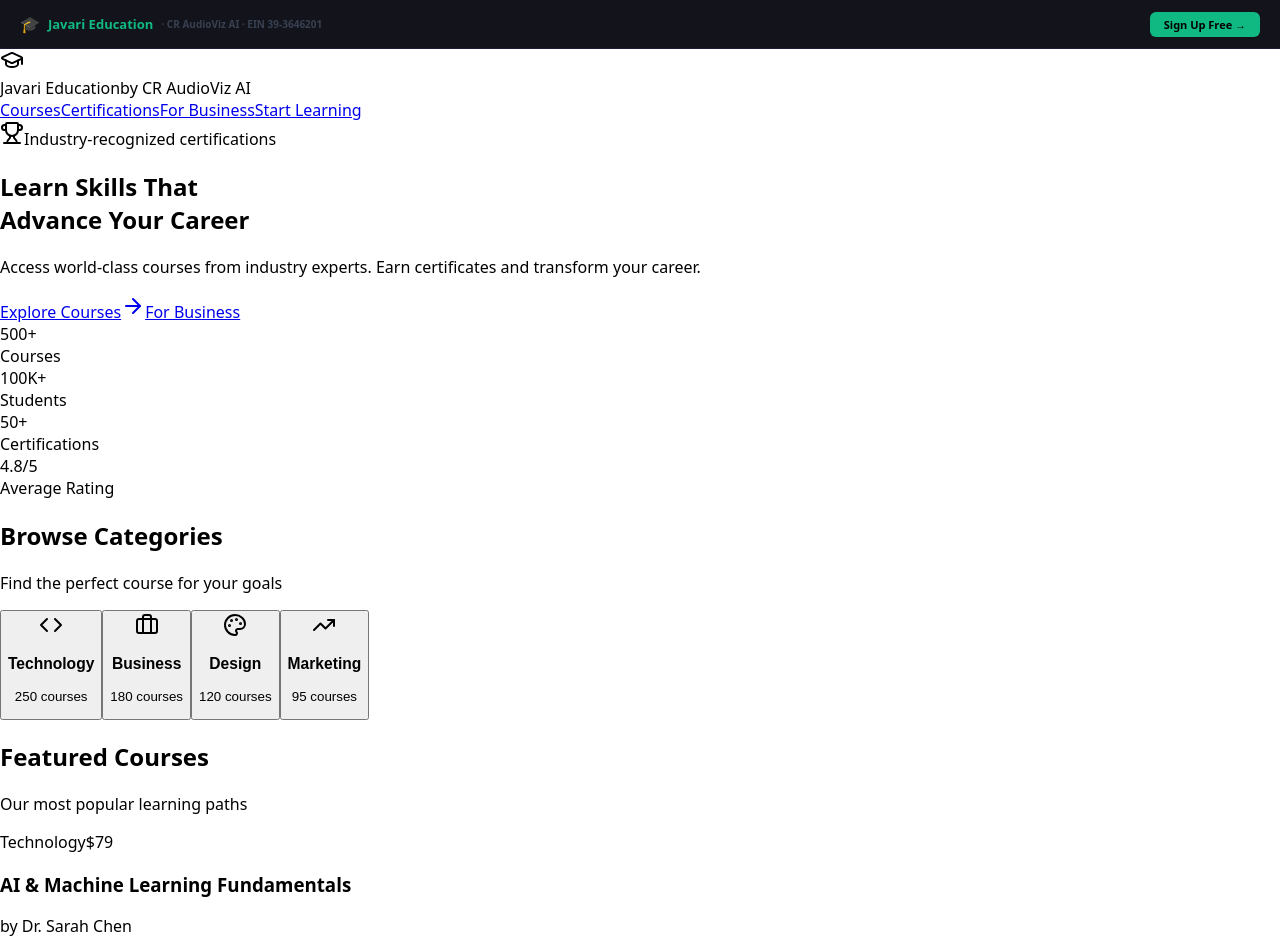
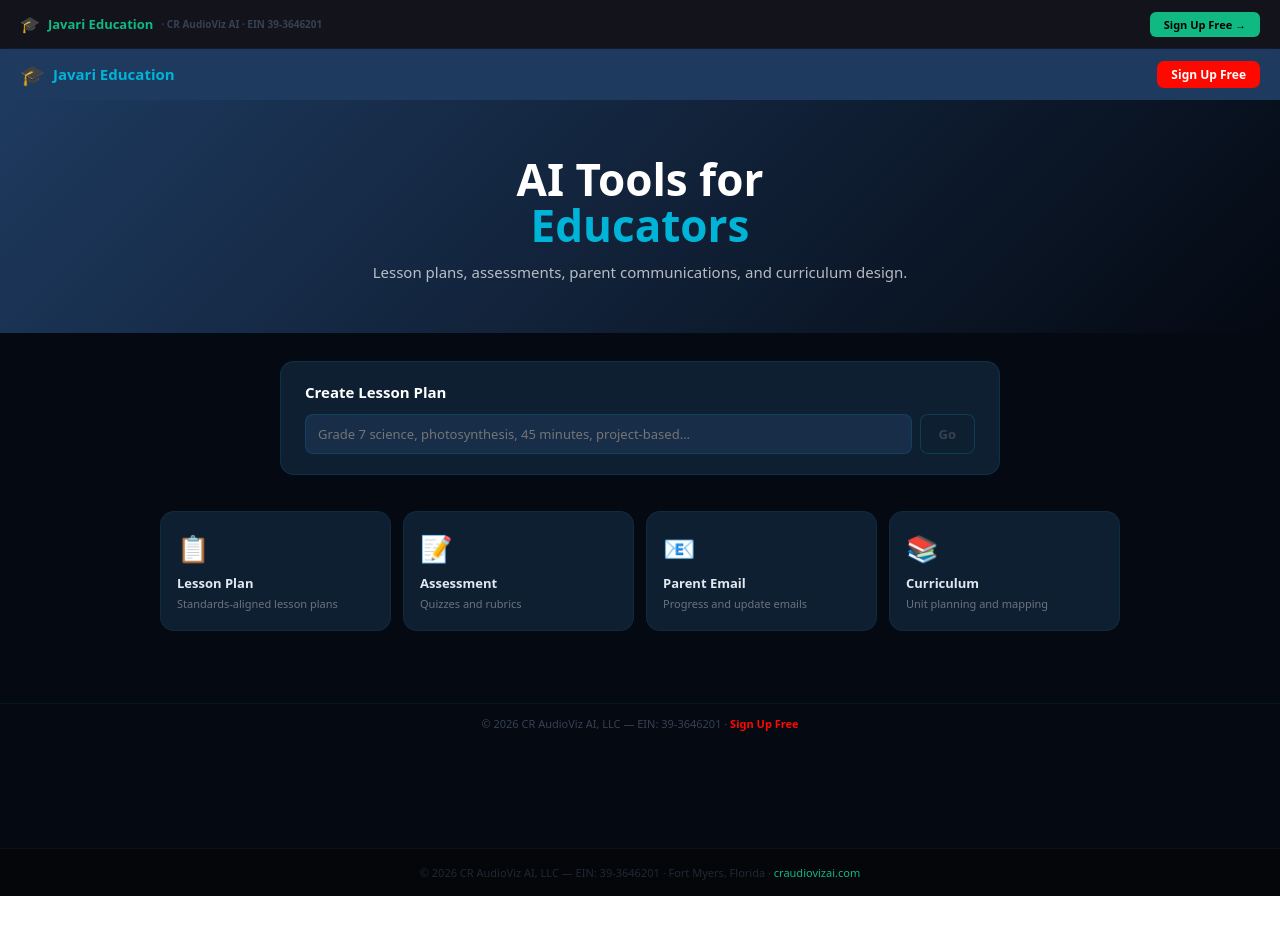
Before and after one commit to CR-AudioViz-AI/javari-education, a Next.js app: page / in a window 1280 px wide. Shown: the top 952 px of the page. After the commit the page ends 896 px from the top, so only its background shows below. Built offline with nearby package versions, Linux system fonts and the light colour scheme.

Commit message:
feat: AI homepage — CR AudioViz AI EIN 39-3646201

```diff
--- a/app/page.tsx
+++ b/app/page.tsx
@@ -1,274 +1,33 @@
-'use client';
-
-import { useState } from 'react';
-import { motion } from 'framer-motion';
-import {
-  GraduationCap, BookOpen, Award, Users, Code, Palette,
-  TrendingUp, Briefcase, CheckCircle, ArrowRight, Star,
-  Play, Clock, Trophy, Target
-} from 'lucide-react';
-
-const categories = [
-  { id: 'tech', name: 'Technology', icon: Code, courses: 250, color: 'from-blue-500 to-cyan-600' },
-  { id: 'business', name: 'Business', icon: Briefcase, courses: 180, color: 'from-emerald-500 to-teal-600' },
-  { id: 'design', name: 'Design', icon: Palette, courses: 120, color: 'from-purple-500 to-pink-600' },
-  { id: 'marketing', name: 'Marketing', icon: TrendingUp, courses: 95, color: 'from-orange-500 to-red-600' },
-];
-
-const featuredCourses = [
-  { id: 1, title: 'AI & Machine Learning Fundamentals', instructor: 'Dr. Sarah Chen', rating: 4.9, students: '45K', hours: 32, price: 79, category: 'Technology' },
-  { id: 2, title: 'Digital Marketing Mastery', instructor: 'Mark Thompson', rating: 4.8, students: '38K', hours: 24, price: 59, category: 'Marketing' },
-  { id: 3, title: 'UX/UI Design Complete Course', instructor: 'Emma Rodriguez', rating: 4.9, students: '32K', hours: 40, price: 89, category: 'Design' },
-  { id: 4, title: 'Project Management Professional', instructor: 'James Wilson', rating: 4.7, students: '28K', hours: 28, price: 69, category: 'Business' },
-];
-
-const stats = [
-  { value: '500+', label: 'Courses' },
-  { value: '100K+', label: 'Students' },
-  { value: '50+', label: 'Certifications' },
-  { value: '4.8/5', label: 'Average Rating' },
-];
-
-const features = [
-  { icon: Play, title: 'Learn at Your Pace', desc: 'Access courses anytime, anywhere on any device' },
-  { icon: Award, title: 'Earn Certificates', desc: 'Get recognized credentials for your achievements' },
-  { icon: Users, title: 'Expert Instructors', desc: 'Learn from industry professionals and thought leaders' },
-  { icon: Target, title: 'Practical Projects', desc: 'Apply your skills with hands-on assignments' },
-];
-
-export default function EducationPage() {
-  const [selectedCategory, setSelectedCategory] = useState<string | null>(null);
-
-  return (
-    <div className="min-h-screen bg-gradient-to-b from-slate-950 via-blue-950/20 to-slate-950">
-      {/* Navigation */}
-      <nav className="fixed top-0 left-0 right-0 z-50 bg-slate-950/95 backdrop-blur-md border-b border-white/10">
-        <div className="max-w-7xl mx-auto px-4 sm:px-6 lg:px-8">
-          <div className="flex items-center justify-between h-16">
-            <div className="flex items-center gap-3">
-              <div className="w-10 h-10 bg-gradient-to-br from-blue-500 to-indigo-600 rounded-lg flex items-center justify-center">
-                <GraduationCap className="w-6 h-6 text-white" />
-              </div>
-              <div>
-                <span className="font-bold text-white text-lg">Javari Education</span>
-                <span className="text-blue-400 text-xs block -mt-1">by CR AudioViz AI</span>
-              </div>
-            </div>
-            <div className="hidden md:flex items-center gap-6">
-              <a href="#courses" className="text-gray-300 hover:text-white transition">Courses</a>
-              <a href="#certifications" className="text-gray-300 hover:text-white transition">Certifications</a>
-              <a href="#business" className="text-gray-300 hover:text-white transition">For Business</a>
-              <a href="#start" className="px-4 py-2 bg-gradient-to-r from-blue-600 to-indigo-600 text-white font-medium rounded-lg hover:opacity-90 transition">
-                Start Learning
-              </a>
-            </div>
-          </div>
-        </div>
-      </nav>
-
-      {/* Hero */}
-      <section className="relative pt-32 pb-20 overflow-hidden">
-        <div className="absolute inset-0">
-          <div className="absolute top-1/4 left-1/4 w-96 h-96 bg-blue-500/10 rounded-full blur-3xl" />
-          <div className="absolute bottom-1/4 right-1/4 w-96 h-96 bg-indigo-500/10 rounded-full blur-3xl" />
-        </div>
-
-        <div className="relative max-w-7xl mx-auto px-4 sm:px-6 lg:px-8 text-center">
-          <motion.div
-            initial={{ opacity: 0, y: 20 }}
-            animate={{ opacity: 1, y: 0 }}
-            className="inline-flex items-center gap-2 px-4 py-2 bg-blue-500/20 border border-blue-500/30 rounded-full text-sm text-blue-300 mb-8"
-          >
-            <Trophy className="w-4 h-4" />
-            <span>Industry-recognized certifications</span>
-          </motion.div>
-
-          <motion.h1
-            initial={{ opacity: 0, y: 30 }}
-            animate={{ opacity: 1, y: 0 }}
-            transition={{ delay: 0.1 }}
-            className="text-4xl sm:text-5xl md:text-6xl font-bold text-white mb-6"
-          >
-            Learn Skills That<br/>
-            <span className="bg-gradient-to-r from-blue-400 via-indigo-400 to-purple-400 bg-clip-text text-transparent">
-              Advance Your Career
-            </span>
-          </motion.h1>
-
-          <motion.p
-            initial={{ opacity: 0, y: 30 }}
-            animate={{ opacity: 1, y: 0 }}
-            transition={{ delay: 0.2 }}
-            className="text-xl text-gray-300 max-w-3xl mx-auto mb-10"
-          >
-            Access world-class courses from industry experts.
-            Earn certificates and transform your career.
-          </motion.p>
-
-          <motion.div
-            initial={{ opacity: 0, y: 30 }}
-            animate={{ opacity: 1, y: 0 }}
-            transition={{ delay: 0.3 }}
-            className="flex flex-col sm:flex-row items-center justify-center gap-4 mb-16"
-          >
-            <a href="#courses" className="px-8 py-4 bg-gradient-to-r from-blue-600 to-indigo-600 text-white font-semibold rounded-xl hover:opacity-90 transition flex items-center gap-2">
-              Explore Courses
-              <ArrowRight className="w-5 h-5" />
-            </a>
-            <a href="#business" className="px-8 py-4 border border-white/20 text-white font-semibold rounded-xl hover:bg-white/5 transition">
-              For Business
-            </a>
-          </motion.div>
-
-          {/* Stats */}
-          <motion.div
-            initial={{ opacity: 0, y: 30 }}
-            animate={{ opacity: 1, y: 0 }}
-            transition={{ delay: 0.4 }}
-            className="grid grid-cols-2 md:grid-cols-4 gap-4"
-          >
-            {stats.map((stat, i) => (
-              <div key={i} className="p-4 bg-white/5 border border-white/10 rounded-xl">
-                <div className="text-2xl font-bold text-white">{stat.value}</div>
-                <div className="text-sm text-gray-400">{stat.label}</div>
-              </div>
-            ))}
-          </motion.div>
-        </div>
-      </section>
-
-      {/* Categories */}
-      <section className="py-20">
-        <div className="max-w-7xl mx-auto px-4 sm:px-6 lg:px-8">
-          <div className="text-center mb-12">
-            <h2 className="text-3xl md:text-4xl font-bold text-white mb-4">Browse Categories</h2>
-            <p className="text-xl text-gray-400">Find the perfect course for your goals</p>
-          </div>
-
-          <div className="grid grid-cols-2 md:grid-cols-4 gap-4">
-            {categories.map((cat, i) => (
-              <motion.button
-                key={cat.id}
-                initial={{ opacity: 0, y: 20 }}
-                whileInView={{ opacity: 1, y: 0 }}
-                transition={{ delay: i * 0.1 }}
-                onClick={() => setSelectedCategory(cat.id)}
-                className={`p-6 bg-white/5 border rounded-xl text-center transition-all hover:scale-105 ${
-                  selectedCategory === cat.id ? 'border-blue-500 bg-blue-500/10' : 'border-white/10'
-                }`}
-              >
-                <div className={`inline-flex p-4 rounded-xl bg-gradient-to-r ${cat.color} mb-4`}>
-                  <cat.icon className="w-8 h-8 text-white" />
-                </div>
-                <h3 className="font-semibold text-white mb-1">{cat.name}</h3>
-                <p className="text-sm text-gray-400">{cat.courses} courses</p>
-              </motion.button>
-            ))}
-          </div>
-        </div>
-      </section>
-
-      {/* Featured Courses */}
-      <section id="courses" className="py-20 bg-white/5">
-        <div className="max-w-7xl mx-auto px-4 sm:px-6 lg:px-8">
-          <div className="text-center mb-12">
-            <h2 className="text-3xl md:text-4xl font-bold text-white mb-4">Featured Courses</h2>
-            <p className="text-xl text-gray-400">Our most popular learning paths</p>
-          </div>
-
-          <div className="grid grid-cols-1 md:grid-cols-2 gap-6">
-            {featuredCourses.map((course, i) => (
-              <motion.div
-                key={course.id}
-                initial={{ opacity: 0, y: 20 }}
-                whileInView={{ opacity: 1, y: 0 }}
-                transition={{ delay: i * 0.1 }}
-                className="p-6 bg-slate-900/50 border border-white/10 rounded-2xl hover:border-blue-500/50 transition group"
-              >
-                <div className="flex justify-between items-start mb-4">
-                  <span className="px-3 py-1 bg-blue-500/20 text-blue-400 text-xs font-medium rounded-full">
-                    {course.category}
-                  </span>
-                  <span className="text-2xl font-bold text-white">${course.price}</span>
-                </div>
-                <h3 className="text-xl font-semibold text-white mb-2">{course.title}</h3>
-                <p className="text-gray-400 mb-4">by {course.instructor}</p>
-                <div className="flex items-center justify-between text-sm">
-                  <div className="flex items-center gap-4 text-gray-400">
-                    <span className="flex items-center gap-1">
-                      <Star className="w-4 h-4 text-yellow-400 fill-current" />
-                      {course.rating}
-                    </span>
-                    <span>{course.students} students</span>
-                    <span className="flex items-center gap-1">
-                      <Clock className="w-4 h-4" />
-                      {course.hours}h
-                    </span>
-                  </div>
-                  <button className="text-blue-400 font-medium group-hover:text-blue-300 transition flex items-center gap-1">
-                    Enroll Now
-                    <ArrowRight className="w-4 h-4" />
-                  </button>
-                </div>
-              </motion.div>
-            ))}
-          </div>
-        </div>
-      </section>
-
-      {/* Features */}
-      <section className="py-20">
-        <div className="max-w-7xl mx-auto px-4 sm:px-6 lg:px-8">
-          <div className="grid grid-cols-1 md:grid-cols-2 lg:grid-cols-4 gap-6">
-            {features.map((feature, i) => (
-              <motion.div
-                key={i}
-                initial={{ opacity: 0, y: 20 }}
-                whileInView={{ opacity: 1, y: 0 }}
-                transition={{ delay: i * 0.1 }}
-                className="p-6 bg-white/5 border border-white/10 rounded-xl text-center"
-              >
-                <feature.icon className="w-10 h-10 text-blue-400 mx-auto mb-4" />
-                <h3 className="font-semibold text-white mb-2">{feature.title}</h3>
-                <p className="text-sm text-gray-400">{feature.desc}</p>
-              </motion.div>
-            ))}
-          </div>
-        </div>
-      </section>
-
-      {/* CTA */}
-      <section id="start" className="py-20 bg-gradient-to-r from-blue-900/50 to-indigo-900/50">
-        <div className="max-w-4xl mx-auto px-4 sm:px-6 lg:px-8 text-center">
-          <h2 className="text-3xl md:text-4xl font-bold text-white mb-6">Ready to Start Learning?</h2>
-          <p className="text-xl text-gray-300 mb-8">Join thousands of learners advancing their careers</p>
-          <div className="flex flex-col sm:flex-row items-center justify-center gap-4">
-            <a href="/signup" className="px-8 py-4 bg-white text-blue-900 font-semibold rounded-xl hover:bg-gray-100 transition flex items-center gap-2">
-              Get Started Free
-              <ArrowRight className="w-5 h-5" />
-            </a>
-            <a href="/plans" className="px-8 py-4 border border-white/20 text-white font-semibold rounded-xl hover:bg-white/5 transition">
-              View Plans
-            </a>
-          </div>
-        </div>
-      </section>
-
-      {/* Footer */}
-      <footer className="py-12 border-t border-white/10">
-        <div className="max-w-7xl mx-auto px-4 sm:px-6 lg:px-8">
-          <div className="flex flex-col md:flex-row items-center justify-between gap-4">
-            <div className="flex items-center gap-2">
-              <GraduationCap className="w-6 h-6 text-blue-400" />
-              <span className="text-white font-semibold">Javari Education</span>
-              <span className="text-gray-500">by CR AudioViz AI</span>
-            </div>
-            <div className="text-sm text-gray-400">
-              © {new Date().getFullYear()} CR AudioViz AI, LLC. All rights reserved.
-            </div>
-          </div>
-        </div>
-      </footer>
-    </div>
-  );
+"use client";
+// app/page.tsx — Javari Education · CR AudioViz AI · EIN 39-3646201
+import { useState } from "react";
+const TOOLS = [{"icon": "\ud83d\udccb", "label": "Lesson Plan", "desc": "Standards-aligned lesson plans", "href": "/lesson"}, {"icon": "\ud83d\udcdd", "label": "Assessment", "desc": "Quizzes and rubrics", "href": "/assessment"}, {"icon": "\ud83d\udce7", "label": "Parent Email", "desc": "Progress and update emails", "href": "/email"}, {"icon": "\ud83d\udcda", "label": "Curriculum", "desc": "Unit planning and mapping", "href": "/curriculum"}];
+export default function Page() {
+  const [input,setInput]=useState(""); const [out,setOut]=useState(""); const [loading,setLoading]=useState(false);
+  async function go() { if(!input.trim())return; setLoading(true);setOut("");
+    try { const r=await fetch("/api/chat",{method:"POST",headers:{"Content-Type":"application/json"},body:JSON.stringify({messages:[{role:"user",content:input}],stream:false,systemOverride:"You are an expert educator and instructional designer. Create engaging, standards-aligned educational content."})});
+      const d=await r.json(); setOut(d?.choices?.[0]?.message?.content||d?.content||"Error.");
+    } catch {setOut("Error.");} setLoading(false); }
+  return (<div style={{minHeight:"100vh",background:"#040912",color:"#e2e8f0",fontFamily:"system-ui"}}>
+    <nav style={{background:"#1E3A5F",padding:"0 20px",height:52,display:"flex",alignItems:"center",justifyContent:"space-between",position:"sticky",top:0,zIndex:100}}>
+      <div style={{display:"flex",alignItems:"center",gap:8}}><span style={{fontSize:20}}>🎓</span><span style={{fontWeight:800,color:"#00B4D8",fontSize:15}}>Javari Education</span></div>
+      <a href="https://craudiovizai.com/auth/signup" style={{background:"#FF0800",color:"#fff",borderRadius:7,padding:"5px 14px",fontSize:12,fontWeight:700,textDecoration:"none"}}>Sign Up Free</a>
+    </nav>
+    <section style={{background:"linear-gradient(135deg,#1E3A5F,#040912)",padding:"56px 24px 48px",textAlign:"center"}}>
+      <h1 style={{fontSize:"clamp(24px,4vw,44px)",fontWeight:900,color:"#fff",margin:"0 0 12px",lineHeight:1.05}}>AI Tools for<br/><span style={{color:"#00B4D8"}}>Educators</span></h1>
+      <p style={{color:"rgba(255,255,255,0.7)",fontSize:15,lineHeight:1.65,margin:0}}>Lesson plans, assessments, parent communications, and curriculum design.</p>
+    </section>
+    <section style={{maxWidth:720,margin:"0 auto",padding:"28px 20px 0"}}>
+      <div style={{background:"#0F1F32",border:"1px solid rgba(0,180,216,0.12)",borderRadius:14,padding:"20px 24px"}}>
+        <h2 style={{margin:"0 0 12px",fontSize:15,fontWeight:700,color:"#fff"}}>Create Lesson Plan</h2>
+        <div style={{display:"flex",gap:8}}><input value={input} onChange={e=>setInput(e.target.value)} onKeyDown={e=>e.key==="Enter"&&go()} placeholder="Grade 7 science, photosynthesis, 45 minutes, project-based..." style={{flex:1,background:"#172D48",border:"1px solid rgba(0,180,216,0.15)",borderRadius:8,padding:"10px 12px",color:"#e2e8f0",fontSize:13,outline:"none",fontFamily:"system-ui"}}/>
+        <button onClick={go} disabled={loading||!input.trim()} style={{background:loading||!input.trim()?"#0F1F32":"#1E3A5F",color:loading||!input.trim()?"#374151":"#00B4D8",border:"1px solid rgba(0,180,216,0.2)",borderRadius:8,padding:"10px 18px",fontSize:13,fontWeight:700,cursor:loading||!input.trim()?"not-allowed":"pointer",fontFamily:"system-ui"}}>{loading?"...":"Go"}</button></div>
+        {out&&<div style={{marginTop:14,padding:"12px 14px",background:"rgba(0,180,216,0.05)",border:"1px solid rgba(0,180,216,0.1)",borderRadius:8}}><pre style={{margin:0,fontSize:13,color:"#e2e8f0",lineHeight:1.65,whiteSpace:"pre-wrap",fontFamily:"system-ui",maxHeight:320,overflowY:"auto"}}>{out}</pre></div>}
+      </div>
+    </section>
+    <section style={{maxWidth:960,margin:"0 auto",padding:"36px 20px 72px"}}><div style={{display:"grid",gridTemplateColumns:"repeat(auto-fit,minmax(200px,1fr))",gap:12}}>
+      {TOOLS.map((t:any)=>(<a key={t.href} href={t.href} style={{background:"#0F1F32",border:"1px solid rgba(0,180,216,0.08)",borderRadius:14,padding:"18px 16px",textDecoration:"none",display:"block"}}><span style={{fontSize:26,display:"block",marginBottom:8}}>{t.icon}</span><div style={{fontWeight:700,fontSize:13,color:"#e2e8f0",marginBottom:4}}>{t.label}</div><div style={{fontSize:11,color:"#6B7280",lineHeight:1.4}}>{t.desc}</div></a>))}
+    </div></section>
+    <footer style={{borderTop:"1px solid rgba(0,180,216,0.08)",padding:"12px 24px",textAlign:"center"}}><p style={{color:"#374151",fontSize:11,margin:0}}>© 2026 CR AudioViz AI, LLC — EIN: 39-3646201 · <a href="https://craudiovizai.com/auth/signup" style={{color:"#FF0800",textDecoration:"none",fontWeight:600}}>Sign Up Free</a></p></footer>
+  </div>);
 }
```
